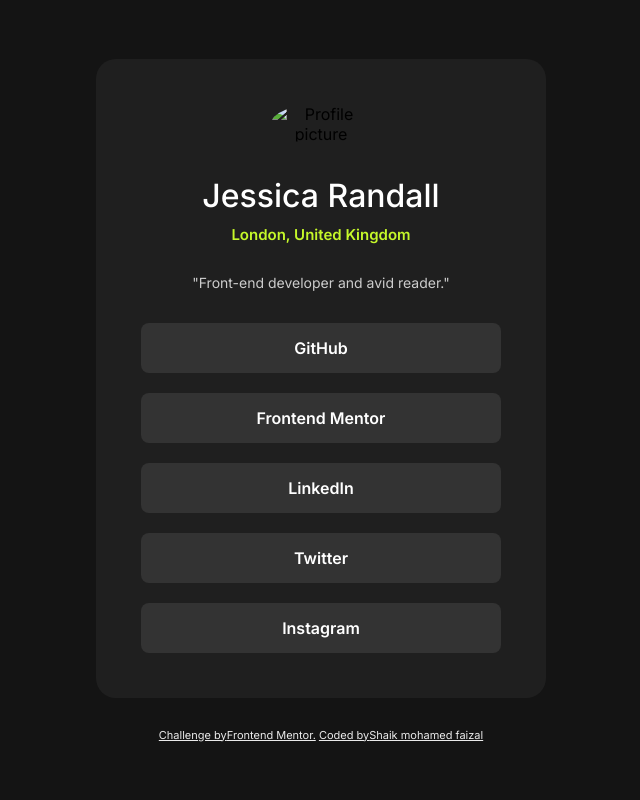
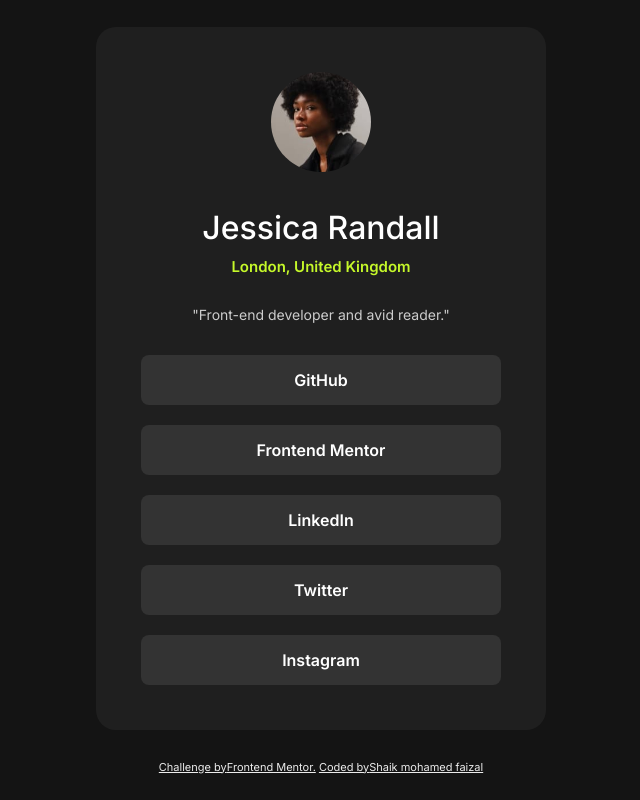
Before and after one commit to im-Shaik/social-links-profile-main, a plain HTML site: page index.html in a window 1280 px wide. Shown: the whole page, without its empty margins (319-959 px from the left). Drawn offline with Linux system fonts and the light colour scheme; the site is published under a folder, as on GitHub Pages, so addresses that start at the root find nothing.

Commit message:
challange finished

```diff
--- a/index.html
+++ b/index.html
@@ -26,7 +26,7 @@
   <body>
     <div class="container">
       <div class="profile-picture">
-        <img src="/assets/images/avatar-jessica.jpeg" alt="Profile picture" />
+        <img src="./assets/images/avatar-jessica.jpeg" alt="Profile picture" />
       </div>
 
       <div class="personal-info">
```
